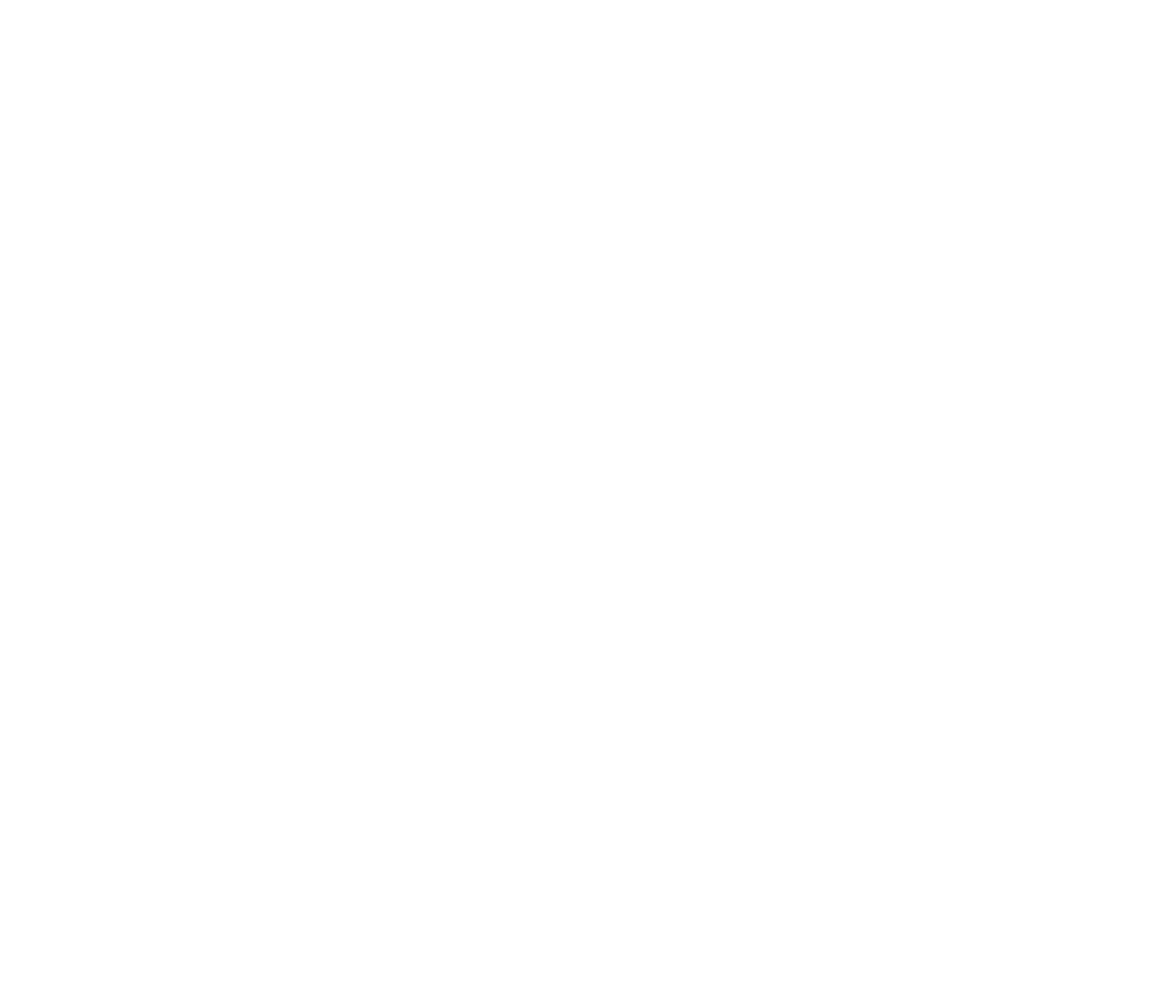
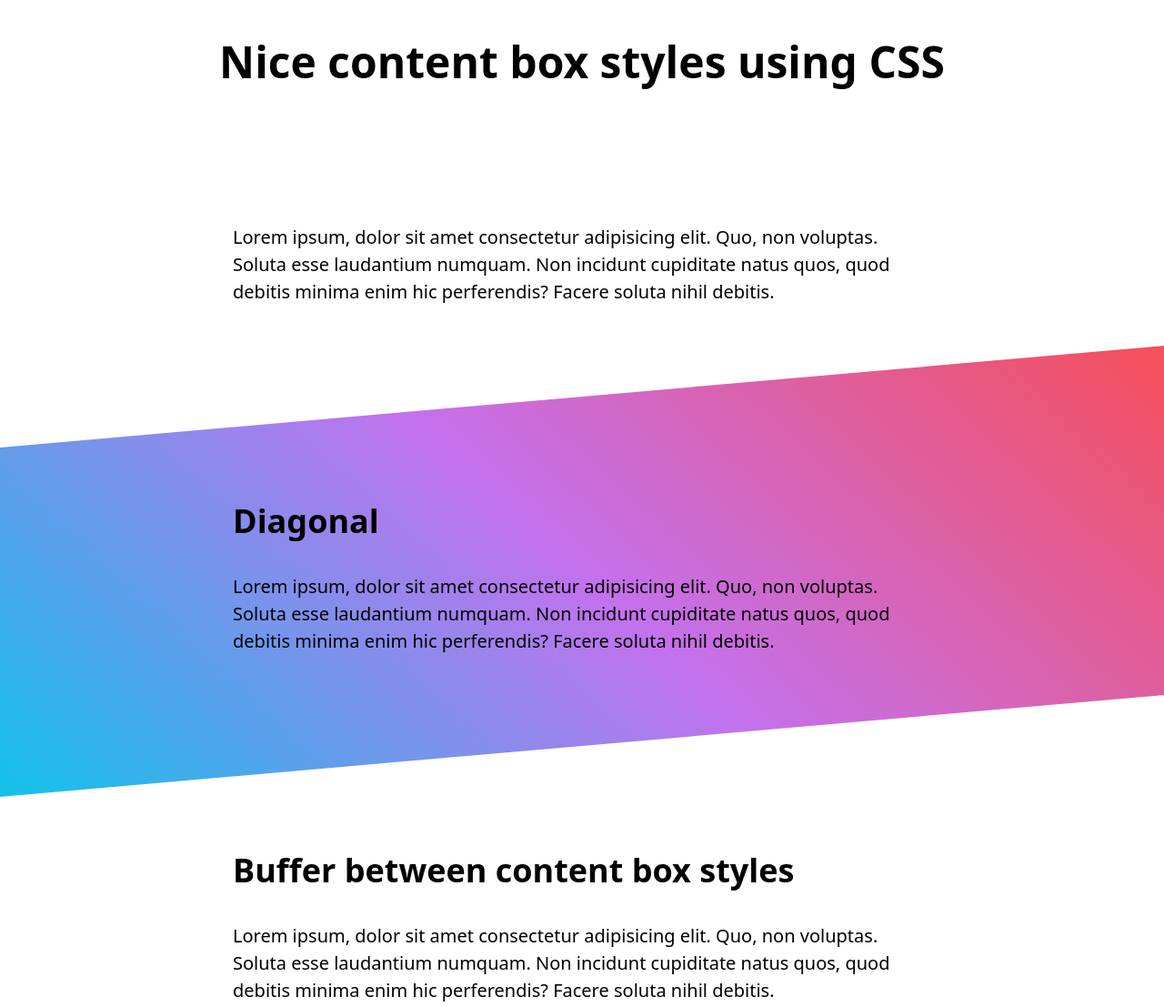
Before and after one commit to RokasSweets/Content-box-styles, a website: page index.html in a window 1280 px wide. Shown: the top 1107 px of the page at 91% size. Before the commit the page ends 800 px from the top, so only its background shows below. Drawn offline with Linux system fonts and the light colour scheme.

Commit message:
Diagonal style

```diff
--- a/index.html
+++ b/index.html
@@ -4,9 +4,59 @@
     <meta charset="UTF-8">
     <meta http-equiv="X-UA-Compatible" content="IE=edge">
     <meta name="viewport" content="width=device-width, initial-scale=1.0">
+    <link rel="stylesheet" href="./styles/main.css">
+    <link rel="stylesheet" href="./styles/diagonal.css">
+    <link rel="stylesheet" href="./styles/spikes.css">
+    <link rel="stylesheet" href="./styles/wavy.css">
     <title>Content box styles</title>
 </head>
 <body>
 
+    <header>
+        <h1 class="site-title">Nice content box styles using CSS</h1>
+    </header>
+
+    <section>
+        <div class="content-box">
+            <h2 class="content-title"></h2>
+            <p>Lorem ipsum, dolor sit amet consectetur adipisicing elit. Quo, non voluptas. Soluta esse laudantium numquam. Non incidunt cupiditate natus quos, quod debitis minima enim hic perferendis? Facere soluta nihil debitis.</p>
+        </div>
+    </section>
+
+    <section class="diagonal">
+        <div class="content-box">
+            <h2 class="content-title">Diagonal</h2>
+            <p>Lorem ipsum, dolor sit amet consectetur adipisicing elit. Quo, non voluptas. Soluta esse laudantium numquam. Non incidunt cupiditate natus quos, quod debitis minima enim hic perferendis? Facere soluta nihil debitis.</p>
+        </div>
+    </section>
+
+    <section>
+        <div class="content-box">
+            <h2 class="content-title">Buffer between content box styles</h2>
+            <p>Lorem ipsum, dolor sit amet consectetur adipisicing elit. Quo, non voluptas. Soluta esse laudantium numquam. Non incidunt cupiditate natus quos, quod debitis minima enim hic perferendis? Facere soluta nihil debitis.</p>
+        </div>
+    </section>
+
+    <section>
+        <div class="content-box">
+            <h2 class="content-title"></h2>
+            <p>Lorem ipsum, dolor sit amet consectetur adipisicing elit. Quo, non voluptas. Soluta esse laudantium numquam. Non incidunt cupiditate natus quos, quod debitis minima enim hic perferendis? Facere soluta nihil debitis.</p>
+        </div>
+    </section>
+
+    <section>
+        <div class="content-box">
+            <h2 class="content-title"></h2>
+            <p>Lorem ipsum, dolor sit amet consectetur adipisicing elit. Quo, non voluptas. Soluta esse laudantium numquam. Non incidunt cupiditate natus quos, quod debitis minima enim hic perferendis? Facere soluta nihil debitis.</p>
+        </div>
+    </section>
+
+    <section>
+        <div class="content-box">
+            <h2 class="content-title"></h2>
+            <p>Lorem ipsum, dolor sit amet consectetur adipisicing elit. Quo, non voluptas. Soluta esse laudantium numquam. Non incidunt cupiditate natus quos, quod debitis minima enim hic perferendis? Facere soluta nihil debitis.</p>
+        </div>
+    </section>
+
 </body>
 </html>
--- a/styles/diagonal.css
+++ b/styles/diagonal.css
@@ -0,0 +1,15 @@
+.diagonal {
+    --skew-angle: -5deg;
+    --background: linear-gradient(45deg, #12c2e9, #c471ed, #f64f59);
+    position: relative;
+    isolation: isolate;
+}
+
+.diagonal::after {
+    content: '';
+    background: var(--background);
+    position: absolute;
+    z-index: -1;
+    inset: 0;
+    transform: skewY(var(--skew-angle));
+}
--- a/styles/main.css
+++ b/styles/main.css
@@ -0,0 +1,36 @@
+*,
+*::before,
+*::after {
+    box-sizing: border-box;
+}
+
+html {
+    color-scheme: dark light;
+}
+
+body {
+    font-family: system-ui, -apple-system, BlinkMacSystemFont, 'Segoe UI', Roboto, Oxygen, Ubuntu, Cantarell, 'Open Sans', 'Helvetica Neue', sans-serif;
+    font-size: 1.25rem;
+    line-height: 1.5;
+    margin: 0;
+}
+
+.content-box {
+    max-width: 50rem;
+    margin-left: auto;
+    margin-right: auto;
+    padding-inline: 1rem;
+}
+
+.site-title {
+    font-size: 3rem;
+    text-align: center;
+}
+
+.content-title {
+    font-size: 2.25rem;
+}
+
+section {
+    padding-block: 5rem;
+}
```
